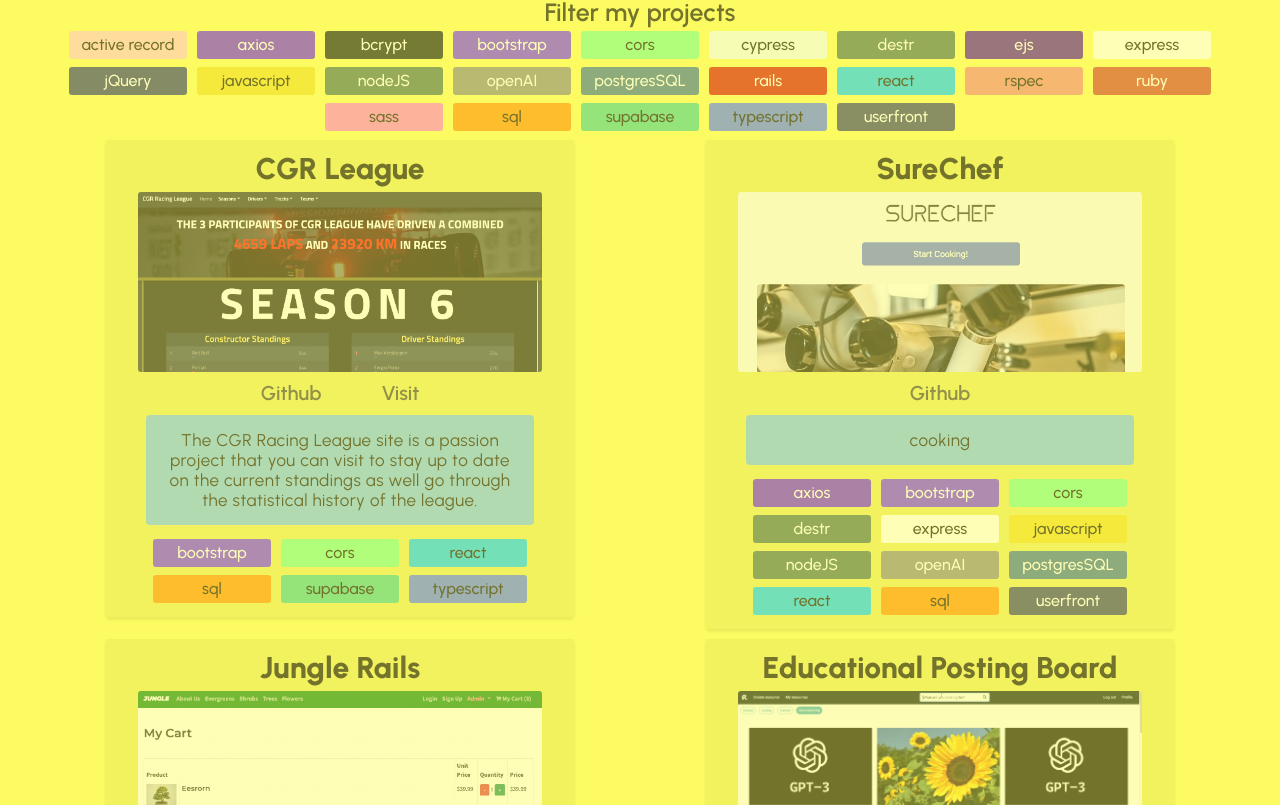
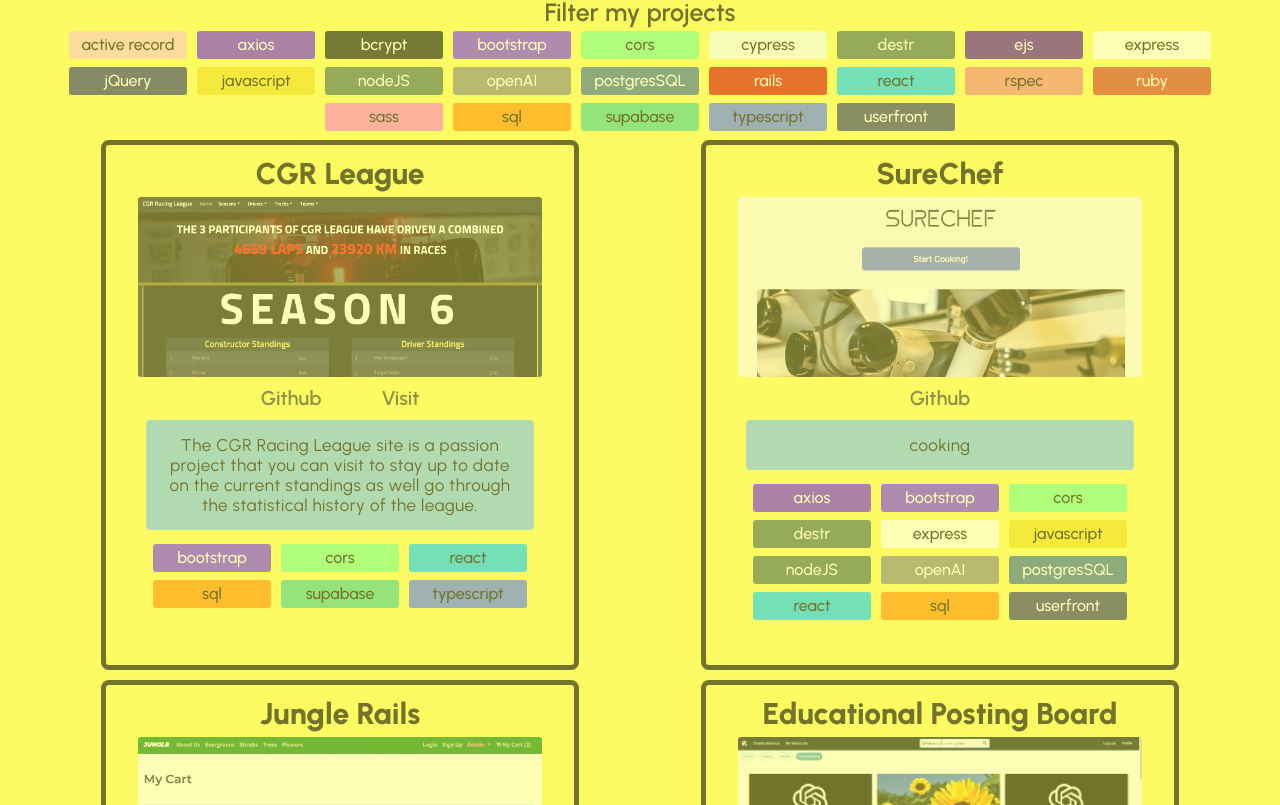
Before and after one commit to gtemple/personal-site-redux, a React (Vite) app in the folder client/: page / in a window 1280 px wide. Shown: the part 1275-2080 px from the top of the page. Built offline with nearby package versions, Linux system fonts and the light colour scheme.

Commit message:
styling changes

```diff
--- a/client/src/components/Projects/Index.tsx
+++ b/client/src/components/Projects/Index.tsx
@@ -19,7 +19,7 @@ const cgrStack = ['typescript', 'react', 'bootstrap', 'supabase', 'sql', 'cors']
 const sureChefDescription = 'cooking';
 const sureChefStack = ['javascript', 'react', 'openAI', 'axios', 'nodeJS', 'express', 'sql', 'postgresSQL', 'userfront', 'bootstrap', 'cors', 'destr'];
 
-const jungleRailsDescription = 'Whether you\'re looking to add some green to your home or your garden, Jungle will satisfy your needs. Jungle is an online storefront utilizing Ruby on Rails specializing in the sale of plants.';
+const jungleRailsDescription = 'Whether you\'re looking to add some green to your home or your garden, Jungle will satisfy your needs. Jungle is an online storefront specializing in the sale of plants and includes POS capabilites.'
 const jungleRailsStack = ['ruby', 'rails', 'active record', 'postgresSQL', 'bcrypt', 'cypress', 'rspec'];
 
 const educationalPostingBoardDescription = 'board';
--- a/client/src/components/Projects/project.css
+++ b/client/src/components/Projects/project.css
@@ -26,11 +26,12 @@
 .box {
   width: 35vw;
   min-width: 420px;
+  min-height: 500px;
   margin: 5px;
   padding: 10px;
-  border-radius: 3px;
-  background-color: #e9e95d;
-  box-shadow: rgba(0, 0, 0, 0.18) 0px 2px 4px;
+  border-radius: 8px;
+  border-style: solid;
+  border-width: 5px;
 }
 
 .project-image {
@@ -214,6 +215,7 @@
   .box {
     width: 90vw;
     max-width: 900px;
+    min-height: 20px;
   }
 
   .project-image {
```
